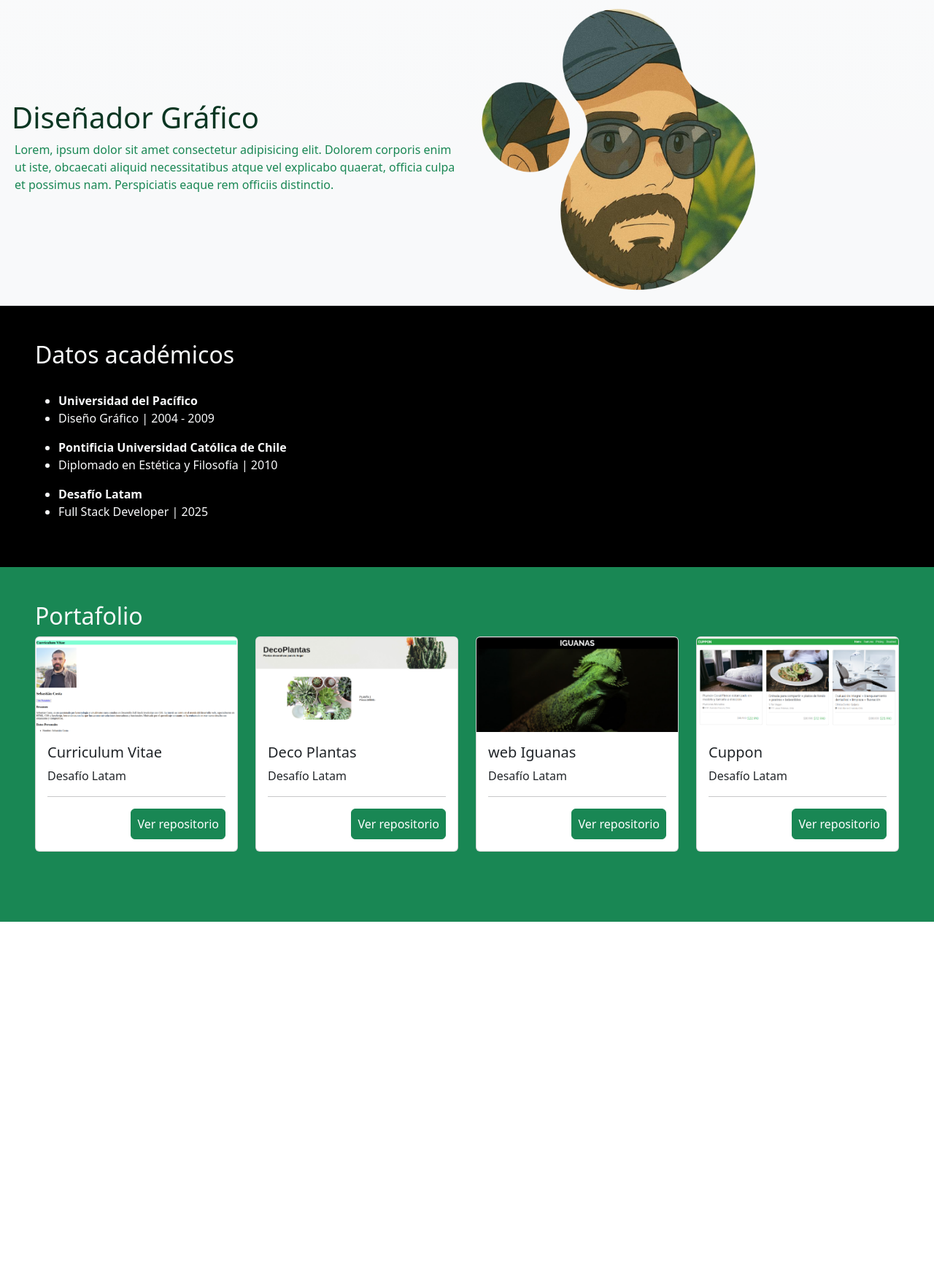
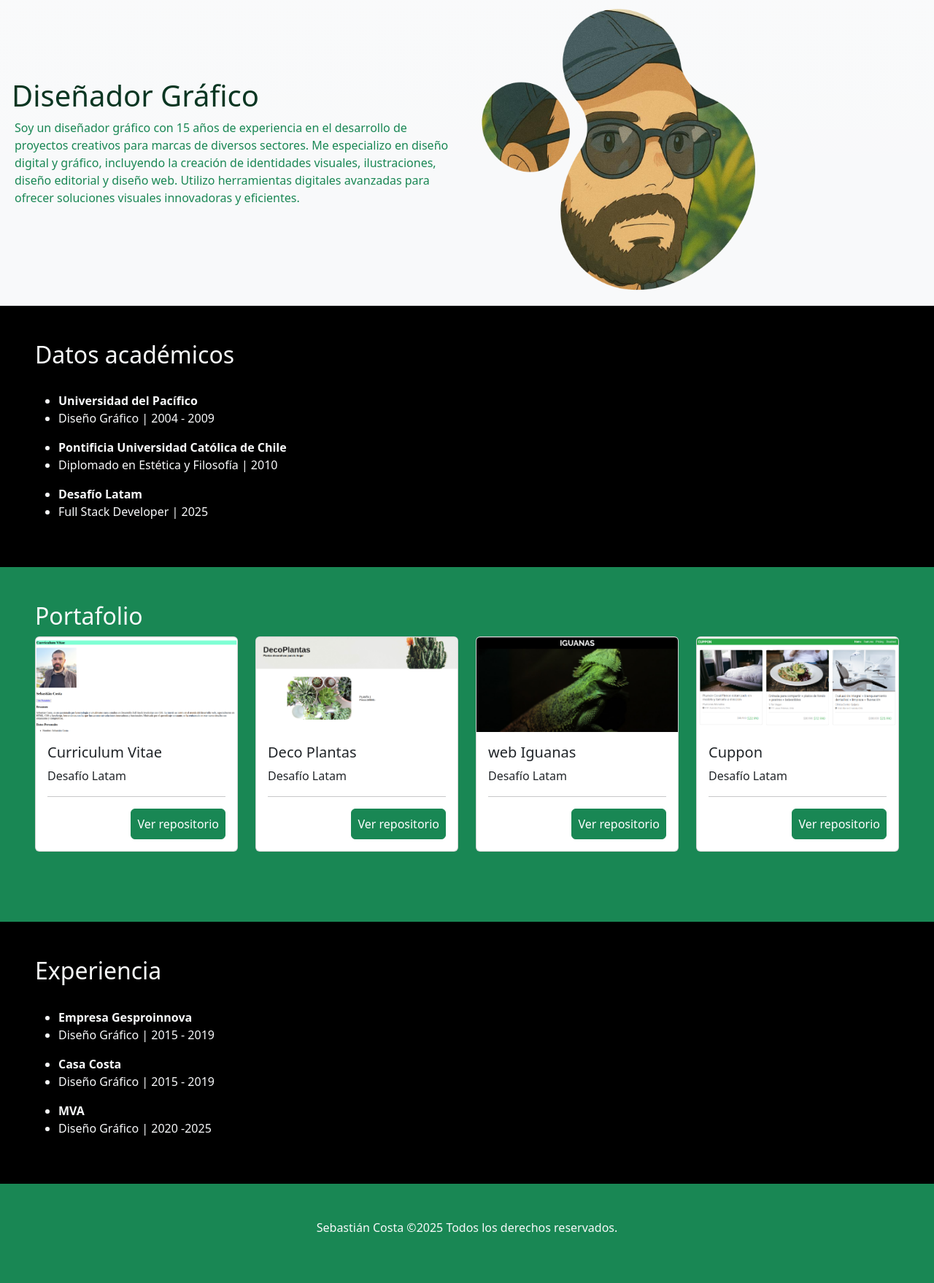
Before and after one commit to sebastiancostagaete/sebastiancostagaete.github.io, a plain HTML site: page index.html in a window 1280 px wide. Shown: the part 69-1827 px from the top of the page at 73% size. Before the commit the page ends 1332 px from the top, so only its background shows below. Drawn offline with nearby package versions, Linux system fonts and the light colour scheme.

Commit message:
experiencia y footer

```diff
--- a/index.html
+++ b/index.html
@@ -61,10 +61,13 @@
           <div class="col-md-6 text-start">
             <h1 class="text-success-emphasis">Diseñador Gráfico</h1>
             <p class="m-1 text-success">
-              Lorem, ipsum dolor sit amet consectetur adipisicing elit. Dolorem
-              corporis enim ut iste, obcaecati aliquid necessitatibus atque vel
-              explicabo quaerat, officia culpa et possimus nam. Perspiciatis
-              eaque rem officiis distinctio.
+              Soy un diseñador gráfico con 15 años de experiencia en el
+              desarrollo de proyectos creativos para marcas de diversos
+              sectores. Me especializo en diseño digital y gráfico, incluyendo
+              la creación de identidades visuales, ilustraciones, diseño
+              editorial y diseño web. Utilizo herramientas digitales avanzadas
+              para ofrecer soluciones visuales innovadoras y eficientes.
+            </p>
             </p>
           </div>
           <div class="col-md-6">
@@ -172,7 +175,31 @@
           </div>
         </div>
       </section>
+ <!-- experiencia -->
+
+      <section class="p-5 bg-black text-light">
+        <h2>Experiencia</h2>
+        <br />
+        <ul>
+          <li class="fw-bold">Empresa Gesproinnova</li>
+          <li class="fw-lighter">Diseño Gráfico | 2015 - 2019</li>
+        </ul>
+
+        <ul>
+          <li class="fw-bold">Casa Costa</li>
+          <li class="fw-lighter">Diseño Gráfico | 2015 - 2019</li>
+        </ul>
+        <ul>
+          <li class="fw-bold">MVA</li>
+          <li class="fw-lighter">Diseño Gráfico | 2020 -2025</li>
+        </ul>
+      </section>
+
+
     </main>
+    <footer class="p-5 bg-success text-light text-center">
+      <p>Sebastián Costa ©2025 Todos los derechos reservados.</p>
+    </footer>
 
     <script
       src="https://cdn.jsdelivr.net/npm/bootstrap@5.3.6/dist/js/bootstrap.bundle.min.js"
```
